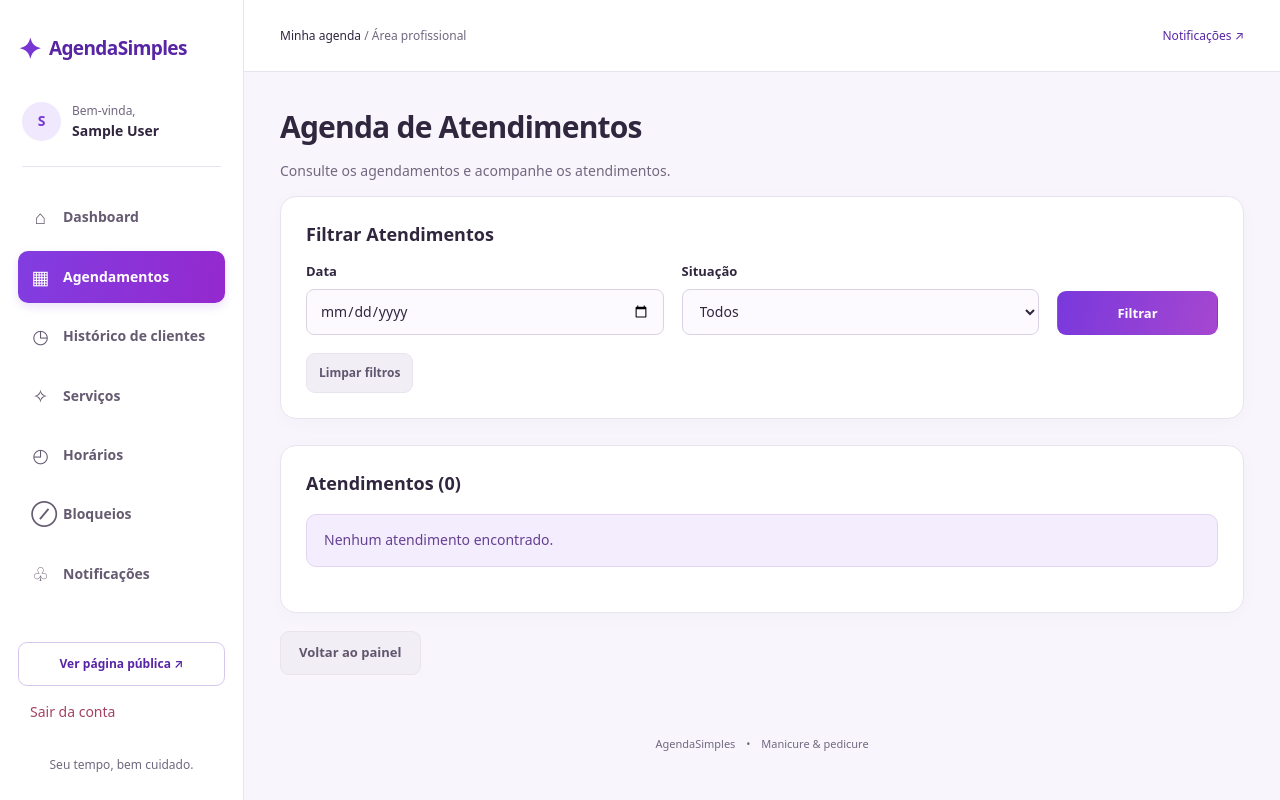
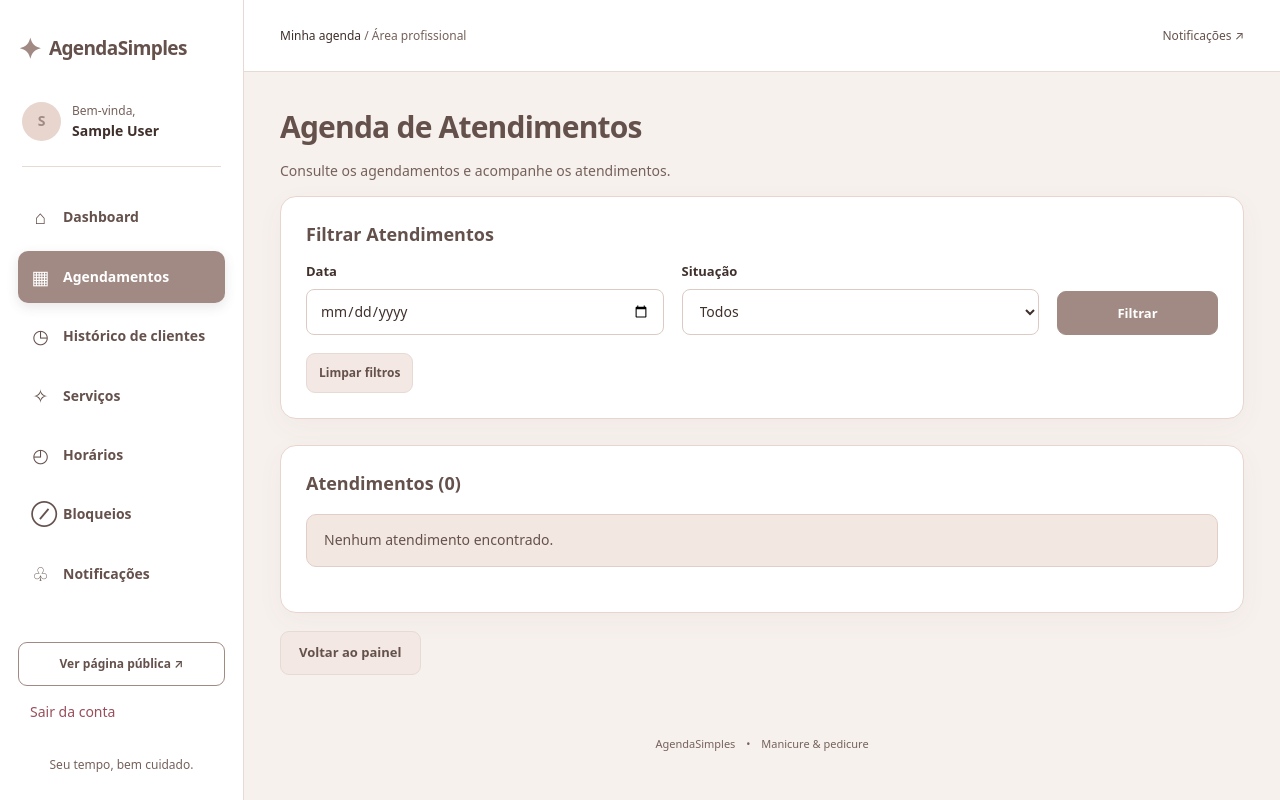
Before and after one commit to arthurhenridev99/Agenda-Simples, a Flask app: page /agenda in a window 1280 px wide. Run offline with Flask 3, Linux system fonts and the light colour scheme; the visitor is signed in with stand-in values (Sample User, id 1); data that the repository does not hold is empty.

Commit message:
Aplicar nova identidade taupe rosado, off-white, rosé e dourado em todo o sistema

```diff
--- a/static/css/style.css
+++ b/static/css/style.css
@@ -1,13 +1,13 @@
 /* Identidade compartilhada por todas as páginas, sem dependências externas. */
 :root {
-  --purple:#7736d4;
-  --purple-dark:#5825a5;
-  --lilac:#f0e8fc;
-  --ink:#30263e;
-  --muted:#71677f;
-  --line:#e9e3ef;
+  --purple:#A18A83;\n  --taupe:#A18A83;\n  --rose:#E8D5CE;\n  --gold:#C5A36B;\n  --brown:#65514C;
+  --purple-dark:#65514C;
+  --lilac:#E8D5CE;
+  --ink:#3F302C;
+  --muted:#75615B;
+  --line:#E6DAD4;
   --surface:#fff;
-  --bg:#f8f6fc;
+  --bg:#F7F1ED;
   --radius:16px;
   --shadow:0 4px 20px #38205606}
 
@@ -117,7 +117,7 @@ hr {
   gap:13px;
   align-items:center;
   padding:11px 13px;
-  color:#655b71;
+  color:#65514C;
   border-radius:10px;
   font-weight:550}
 .sidebar nav a>span {
@@ -129,8 +129,8 @@ hr {
   text-decoration:none}
 .sidebar nav a.active {
   color:white;
-  background:linear-gradient(100deg,#813de1,#9429ce);
-  box-shadow:0 4px 10px #7736d425}
+  background:linear-gradient(100deg,#A18A83,#8E746D);
+  box-shadow:0 4px 10px #A18A8330}
 .mobile-menu summary {
   display:none}
 .sidebar-bottom {
@@ -147,7 +147,7 @@ hr {
 .logout {
   border:0;
   background:none;
-  color:#a34265;
+  color:#9A4E59;
   padding:15px 12px}
 .admin-layout .workspace {
   margin-left:244px}
@@ -221,19 +221,19 @@ hr {
   transition:background .15s,box-shadow .15s}
 .btn:hover {
   text-decoration:none;
-  box-shadow:0 3px 12px #54228418}
+  box-shadow:0 3px 12px #65514C18}
 .btn-primary {
-  background:linear-gradient(105deg,#7938dc,#a647d0);
+  background:linear-gradient(105deg,#A18A83,#8C7069);
   color:white}
 .btn-primary:hover {
   background:var(--purple-dark)}
 .btn-outline-primary {
   background:white;
   color:var(--purple-dark);
-  border-color:#d8c7ec}
+  border-color:#D8C4BC}
 .btn-secondary,.btn-outline-secondary {
-  background:#f2eef6;
-  color:#62566e;
+  background:#F3E8E3;
+  color:#65514C;
   border-color:var(--line)}
 .btn-success,.btn-outline-success {
   background:#e7f6ef;
@@ -261,21 +261,21 @@ hr {
   min-height:46px;
   padding:10px 13px;
   color:var(--ink);
-  background:#fcfaff;
-  border:1px solid #dbd3e4;
+  background:#FFFCFA;
+  border:1px solid #DAC9C1;
   border-radius:8px}
 .form-control:focus,.form-select:focus {
   border-color:var(--purple);
-  outline:3px solid #ede2fa}
+  outline:3px solid #E8D5CE}
 .form-control::placeholder {
-  color:#817789}
+  color:#82716B}
 .alert {
   padding:14px 17px;
-  border:1px solid #e2d4f2;
+  border:1px solid #E1CEC6;
   border-radius:10px;
   margin-bottom:20px;
-  background:#f4edfd;
-  color:#644192}
+  background:#F3E7E1;
+  color:#65514C}
 .alert-danger {
   background:#fff0f4;
   color:#992e4a;
@@ -845,6 +845,45 @@ html {scroll-behavior:smooth}
 
 /* Seleção explícita do horário antes de avançar para confirmação. */
 .time-slot {font:inherit;cursor:pointer;width:100%;text-align:center}
-.time-slot.selected,.time-slot[aria-pressed="true"] {background:linear-gradient(110deg,#9876ed,#a84be7);color:#fff;border-color:#9b5be7;box-shadow:0 3px 8px #7d3fc344}
+.time-slot.selected,.time-slot[aria-pressed="true"] {background:linear-gradient(110deg,#B29A90,#92766E);color:#fff;border-color:#92766E;box-shadow:0 3px 8px #65514C33}
 .continue-time {margin-top:22px}
 .continue-time:disabled {opacity:.6;cursor:not-allowed}
+
+/* Identidade Unhas da Poliana — acabamento acolhedor e consistente. */
+body {background:#F7F1ED;color:#3F302C}
+h1,h2,h3,h4 {color:#65514C}
+.card,.stat-card,.salon-details,.booking-stage,.calendar-card,.time-card {border-color:#E8D5CE}
+.card,.stat-card {box-shadow:0 8px 28px #65514C0B}
+.btn-primary {background:#A18A83;border-color:#A18A83;color:#fff}
+.btn-primary:hover,.btn-primary:focus-visible {background:#65514C;border-color:#65514C;color:#fff}
+.btn-outline-primary {background:#fff;border-color:#A18A83;color:#65514C}
+.btn-outline-primary:hover {background:#F3E7E1;color:#65514C}
+.sidebar nav a.active {background:#A18A83;box-shadow:0 4px 12px #65514C24}
+.sidebar nav a:hover {background:#F3E7E1}
+.form-control,.form-select {background:#fff;border-color:#DCCBC3}
+.form-control:focus,.form-select:focus {border-color:#A18A83;outline:3px solid #E8D5CE}
+.public-hero {background:radial-gradient(ellipse at top,#E8D5CE88,transparent 65%);border-radius:26px}
+.hero-spark,.step-number,.welcome-spark {color:#C5A36B}
+.salon-hero {background:linear-gradient(135deg,#B49C92 0%,#A18A83 50%,#81665F 100%);color:#fff}
+.salon-hero h1 {color:#fff}
+.salon-hero>p {color:#FFF7F2}
+.salon-logo {color:#C5A36B;background:#fff}
+.salon-details {border-color:#FFFFFF66;background:#FFFFFF16;box-shadow:0 12px 30px #65514C12}
+.salon-social {background:#FFFFFF24}
+.salon-social:hover {background:#FFFFFF36}
+.booking-stage>span,.booking-progress>span.current {background:#A18A83;color:#fff}
+.booking-progress>span.done {background:#7B8D74;color:#fff}
+.booking-summary,.confirmed-code {background:#F3E7E1;border-color:#E8D5CE;color:#65514C}
+.service-action strong,.booking-review h2,.booking-review .booking-total strong {color:#65514C}
+.calendar-day:hover:not(:disabled) {background:#E8D5CE}
+.calendar-day.selected {background:#A18A83;color:#fff}
+.time-slot {background:#fff;border-color:#E8D5CE;color:#65514C}
+.time-slot:hover,.time-slot.selected,.time-slot[aria-pressed="true"] {background:#A18A83;border-color:#A18A83;color:#fff;box-shadow:0 3px 10px #65514C24}
+.page-agendamento_confirmado .page-content {background:#F7F1ED}
+.confirmed-check {background:#7B8D74}
+.confirmed-icon {background:#F3E7E1;color:#A18A83}
+.confirmed-details .confirmed-price {color:#65514C}
+.confirmed-code span {color:#65514C}
+.booking-progress:before {background:#E8D5CE}
+:focus-visible {outline-color:#C5A36B}
+@media(prefers-reduced-motion:reduce) {* {scroll-behavior:auto!important;animation:none!important}}
```
Also changed, not shown: other parts of static/css/style.css (+34 -34 lines).
